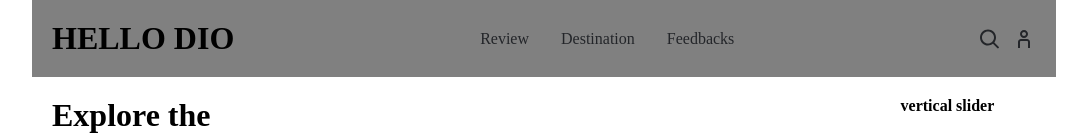
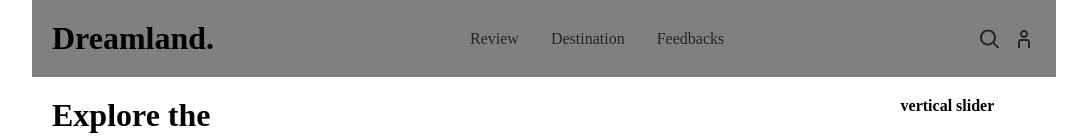
Before and after one commit to mhikmal03/ligacoding, a plain HTML site: page public/index.html in a window 1280 px wide. Shown: the top 139 px of the page, without its empty margins (96-1183 px from the left). Drawn offline with Linux system fonts and the light colour scheme.

Commit message:
bismillah yo

```diff
--- a/public/index.html
+++ b/public/index.html
@@ -21,7 +21,7 @@
         <!-- NAVBAR -->
         <div class="Navbar-Container" id="Navbar-Container">
             <div class="logo">
-                <h1>HELLO DIO</h1>
+                <h1>Dreamland<span>.</span></h1>
             </div>
             <div class="Navlink">
                 <ul class="NavMenu">
```
